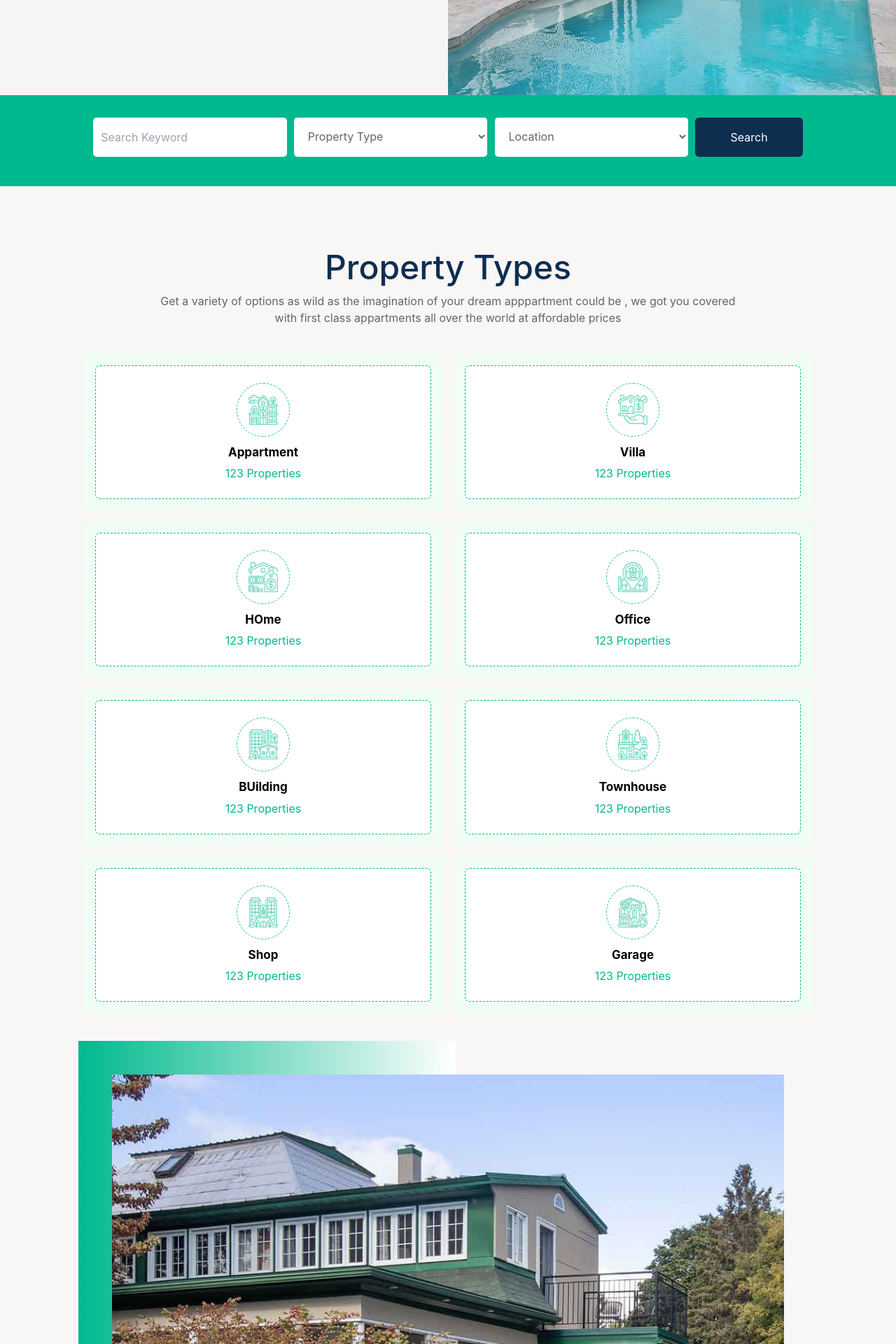
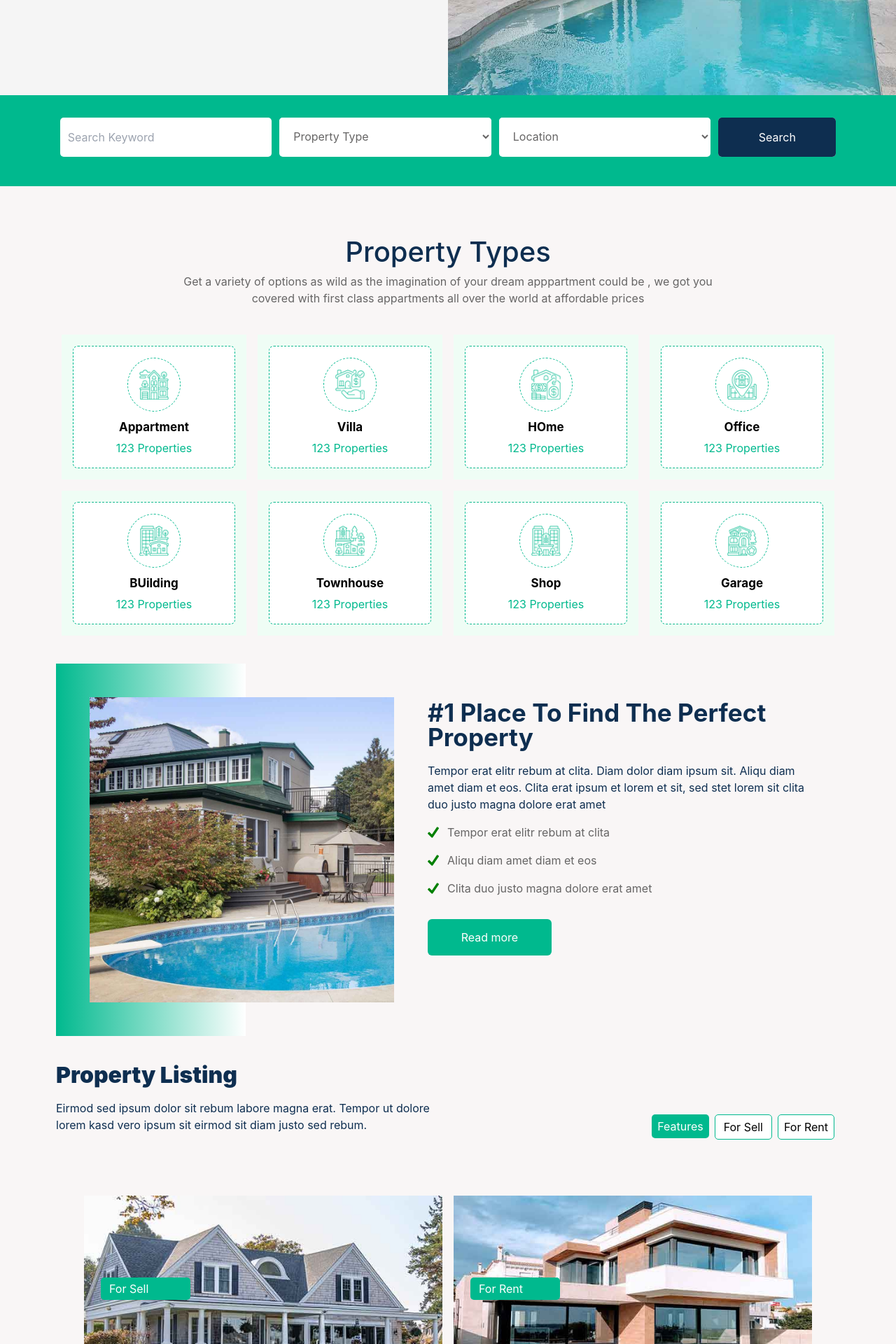
Before and after one commit to BLADEHEDA/Real-estate-App, a React (Create React App) app: page / in a window 1280 px wide. Shown: the part 580-2500 px from the top of the page at 70% size. Built offline with nearby package versions, Linux system fonts and the light colour scheme.

Commit message:
desktop changes made

```diff
--- a/src/components/HOME/Home.css
+++ b/src/components/HOME/Home.css
@@ -104,6 +104,7 @@
 }
 .property-card:hover {
 background: #00B98E;
+color:#EFFDF5;
 }
 .property-image-div{
  border:dashed 1px #00B98E ;
@@ -438,6 +439,11 @@ width: 3em;
     margin: 1em 2em 1em 1.5em;
  }
  /* The styles below os for the ownership component */
+ .properties-title{
+    color: #0E2E50;
+    font-size: 2.5em;
+    font-weight:500;
+}
  .properties-content{
     font-weight: 400;
     line-height: 1.5;
@@ -445,6 +451,7 @@ width: 3em;
     width: 80%;
     margin: 0 auto;
 }
+
  /* the lines below illustrates the styles of the formbar component */
  .formbar{
     padding: 2em 8em;
@@ -490,3 +497,50 @@ width: 3em;
         width: 40%;
     }
 }
+/* The designs that follow are the designs for the desktop view */
+@media only screen and (min-width:992px){
+    /*the design for the main bar */
+       .btn-main{
+        width: 30%;
+    }
+     /* the lines below illustrates the styles of the formbar component */
+ .formbar{
+    padding: 2em 5em;
+    margin-bottom: 4em;
+}
+/* the lines that follow are for the ownership copmonent */
+.properties-content{
+    width: 75%;
+}
+.properties{
+    grid-template-columns: auto auto auto auto;
+    margin: 2em -2em;
+}
+.property-card{
+    padding: 1em;
+}
+.place{
+    display:flex;
+    margin: 2em 5em;
+}
+.listing-preview{
+    display:flex;
+    margin: 2em -2em;
+
+    justify-content: space-between;
+}
+.listing-div{
+flex: 50%;
+}
+.listing-buttons{
+    flex: 50%;
+    justify-content: end;
+    padding-top: 5em;
+}
+.listing-content{
+    margin: 0.7em 0em 0em 0em;
+}
+
+
+
+}
--- a/src/components/HOME/Listing.jsx
+++ b/src/components/HOME/Listing.jsx
@@ -85,12 +85,13 @@ const Listing = () => {
 
   return (
     <div className='listing'>
-      <div className="listing-preview">
+      <section className="listing-preview">
+      <article className="listing-div">
         <h1 className="listing-header">Property Listing </h1>
         <div className="listing-content">Eirmod sed ipsum dolor sit rebum labore magna erat. Tempor ut
          dolore lorem kasd vero ipsum sit eirmod sit diam justo sed rebum.</div>
-      </div>
-      <div   className="listing-buttons flex mb-10 " >
+         </article>
+          <articles  className="listing-buttons flex mb-10 " >
               <div className="buttons mr-2">
                   <Button style={{width:"100%",borderRadius:"5px",padding:"5px 8px",
                   color:"white" }} title="Features" /> </div>
@@ -100,7 +101,9 @@ const Listing = () => {
               <div className="buttons mr-2">
                   <Button style={{width:"100%",borderRadius:"5px",padding:"5px 8px",
                   color:"black",background:"white",border:"solid 1px #00B98E" }} title="For Rent" /> </div>
-      </div>
+          </articles>
+
+      </section>
       <div className="listing-properties">
      {properties.map(property=>{
       const {img , nature,type,price,mame,location,area,bed,bath} = property;
--- a/src/components/HOME/Mainbar.jsx
+++ b/src/components/HOME/Mainbar.jsx
@@ -13,7 +13,7 @@ const Mainbar = () => {
    <p className="main-content">Find Top class homes and Appartments with no stress from the comfort of your home .
    justget to us and get your deals satisfied atanaffordable price </p>
 
-    <div className="btn-main"> <Button title=" Get Started" style={{width:"100%",borderRadius:"6px",padding:"18px",
+    <div className="btn-main"> <Button title=" Get Started" style={{width:"100%",borderRadius:"6px",padding:"15px",
     color:"white" }} /> </div>
    </main>
 
--- a/src/components/HOME/Place.jsx
+++ b/src/components/HOME/Place.jsx
@@ -29,7 +29,7 @@ const Place = () => {
                     <div className="checkmark  mt-1  mr-3">    <img src={checkmark} alt="checkmark" className="check" />    </div>
                     <div className="list-content"> Clita duo justo magna dolore erat amet</div>
                     </p>
-                    <div className="place-btn"><Button style={{width:"100%",borderRadius:"6px",padding:"18px", color:"white" }} title="Read more" /> </div>
+                    <div className="place-btn"><Button style={{width:"100%",borderRadius:"6px",padding:"14px", color:"white" }} title="Read more" /> </div>
             </div>
         </div>
 
```
Lines whose indentation alone changed are shown as unchanged.
